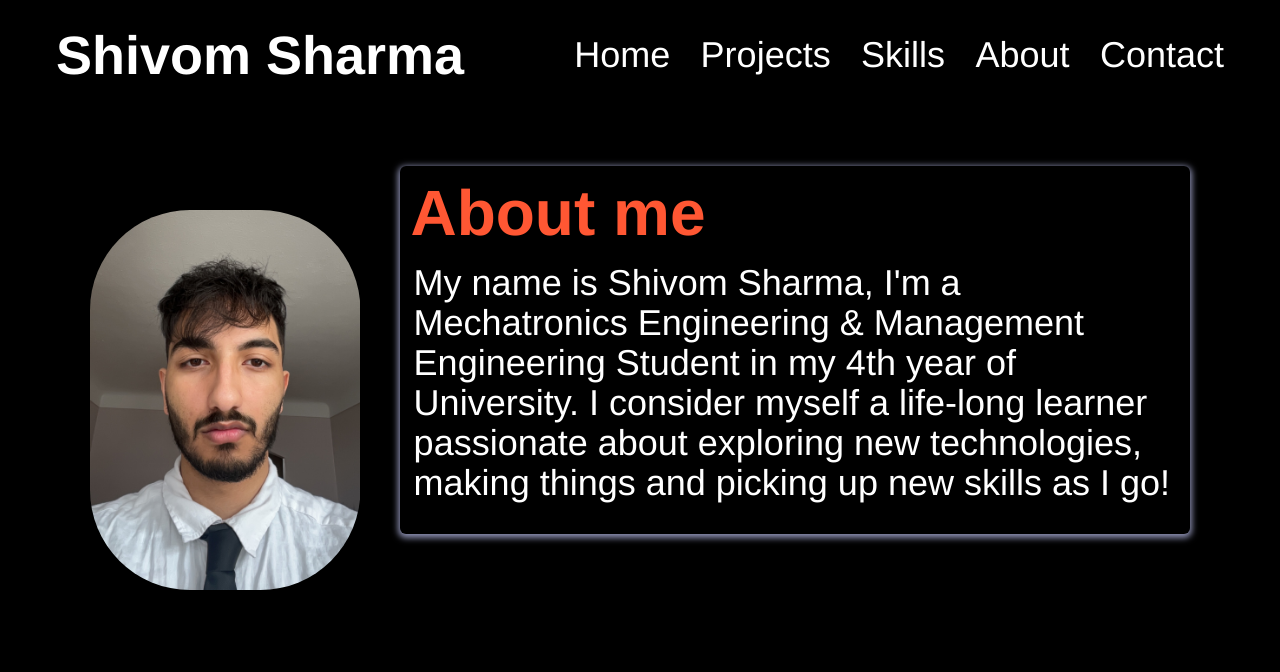
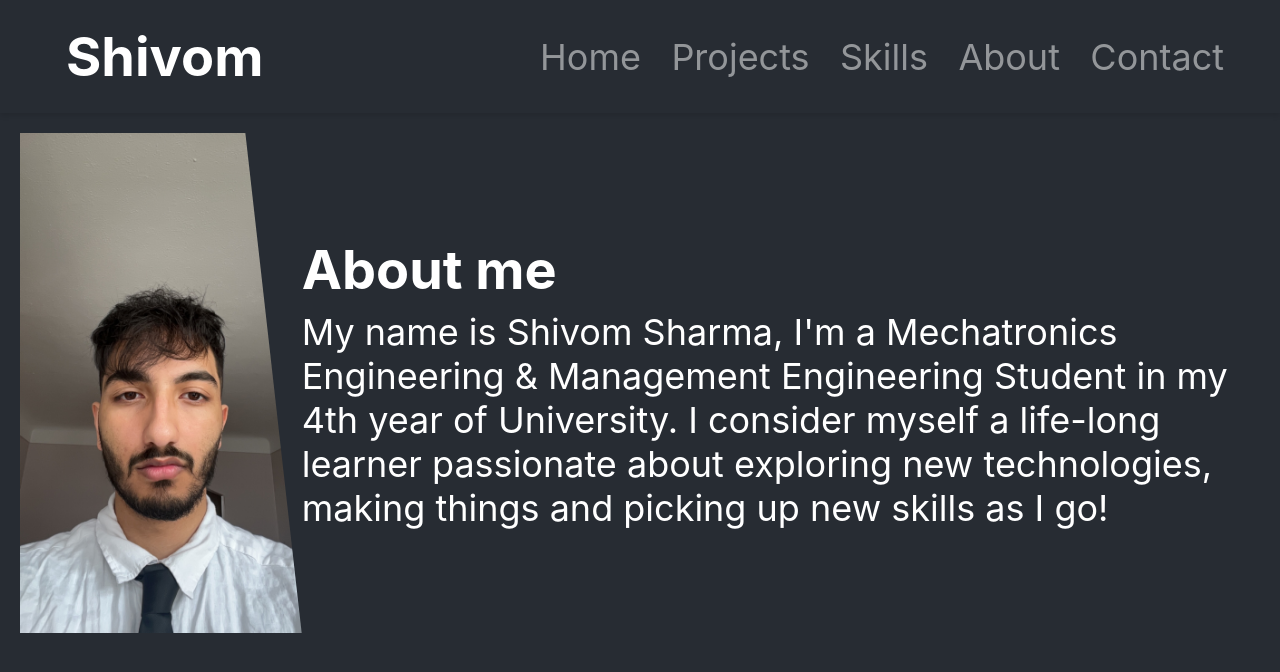
Before and after one commit to RealShivomSharma/simplePortfolio, a plain HTML site: page simplePortfolio/index.html in a window 1280 px wide. Drawn offline with nearby package versions, Linux system fonts and the light colour scheme.

Commit message:
Made some css changes really trying to make it look better struggling at the moment :

```diff
--- a/simplePortfolio/index.html
+++ b/simplePortfolio/index.html
@@ -28,7 +28,7 @@
         <!-- Navbar -->
 
 	<nav>
-		<h1> Shivom Sharma </h1>
+		<h1>Shivom</h1>
 		<ul class="navigation">
 			<ul><a class="active" href="/#home">Home</a></ul>
 			<ul><a href="projects" href=/#projects">Projects</a></ul>
--- a/simplePortfolio/styles/styles.css
+++ b/simplePortfolio/styles/styles.css
@@ -1,9 +1,9 @@
 :root {
-  --font-family: "Helvetica";
+  --font-family: "Inter", sans-serif;
   --normal-font: 400;
   --bold-font: 700;
   --bolder-font: 900;
-  --background: black;
+  --background: #272C33;
   --primary-color: #ffffff;
   --secondary-color: #ff7235;
   --primary-shadow: #8b8eaf;
@@ -26,6 +26,7 @@ nav {
 	background-color: var(--background);
 	box-shadow: 0 3px 5px rgba(0,0,0,0.1);
 	color: var(--primary-color);
+
 }
 
 @keyframes fadeInAnimation {
@@ -37,6 +38,8 @@ nav {
 	}
 }
 nav h1 {
+	filter: blur(0.25px);
+	padding: 0 10px;
 	color: var(--primary-color);
 	animation: fadeInAnimation ease 2s;
 	animation-iteration-count: 1;
@@ -47,7 +50,7 @@ nav a {
 	animation-delay: 3;
 	animation-iteration-count: 1;
 	animation-fill-mode: forwards;
-	color: var(--primary-color);
+	color: rgba(255,255,255,0.5);
 	transition: var(--transition);
 }
 nav a:hover {
@@ -72,33 +75,22 @@ nav ul li {
 .hero {
 	display:flex;
 	align-items: center;
-	justify-content: center;
-	gap: 2.5rem;
-	max-width: 68.75rem;
-	margin: auto;
+	padding: 20px;
 }
 .hero img {
-	height: 30rem;
-	width: 30rem;
-	clip-path: inset(100px 0 0 0 round 100px)
+	height: 500px;
+	width: 500px;
+	object-fit: cover;
+	clip-path: polygon(0% 0%, 80% 0%, 100% 100%, 0% 100%);
+
 }
 .bio {
-	padding: 0.625rem;
-	border-radius: 6px;
-	color: black;
-	box-shadow: 0px 2px 6px 2px var(--primary-shadow);
+
 }
 .bio h2 {
 	margin-bottom: var(--bottom-margin);
-	font-size: 4rem;
-	color: #ff5733;
 }
 .bio p {
-	line-height: 40px;
-	padding: 0.3rem 0.2rem;
-	line-spacing: 3px;
-	margin-bottom: 1rem;
-	color: white;
 }
 html {
   scroll-behavior: smooth;
@@ -129,4 +121,6 @@ body {
   font-family: var(--font-family);
   color: var(--primary-color);
   background-color: var(--background);
+
+
 }
```
Also changed, not shown: simplePortfolio/assets/neighbourhood.jpg (added).
